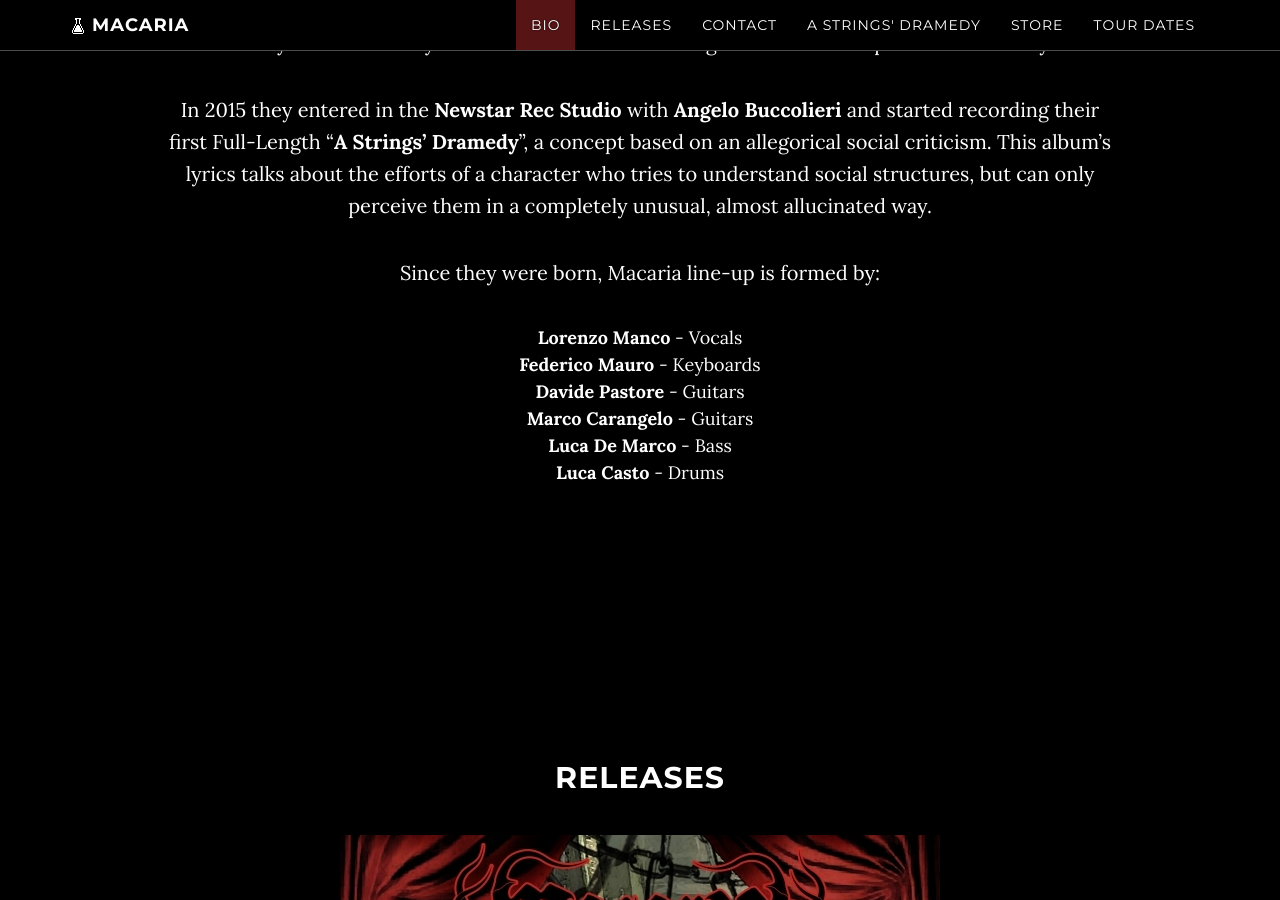
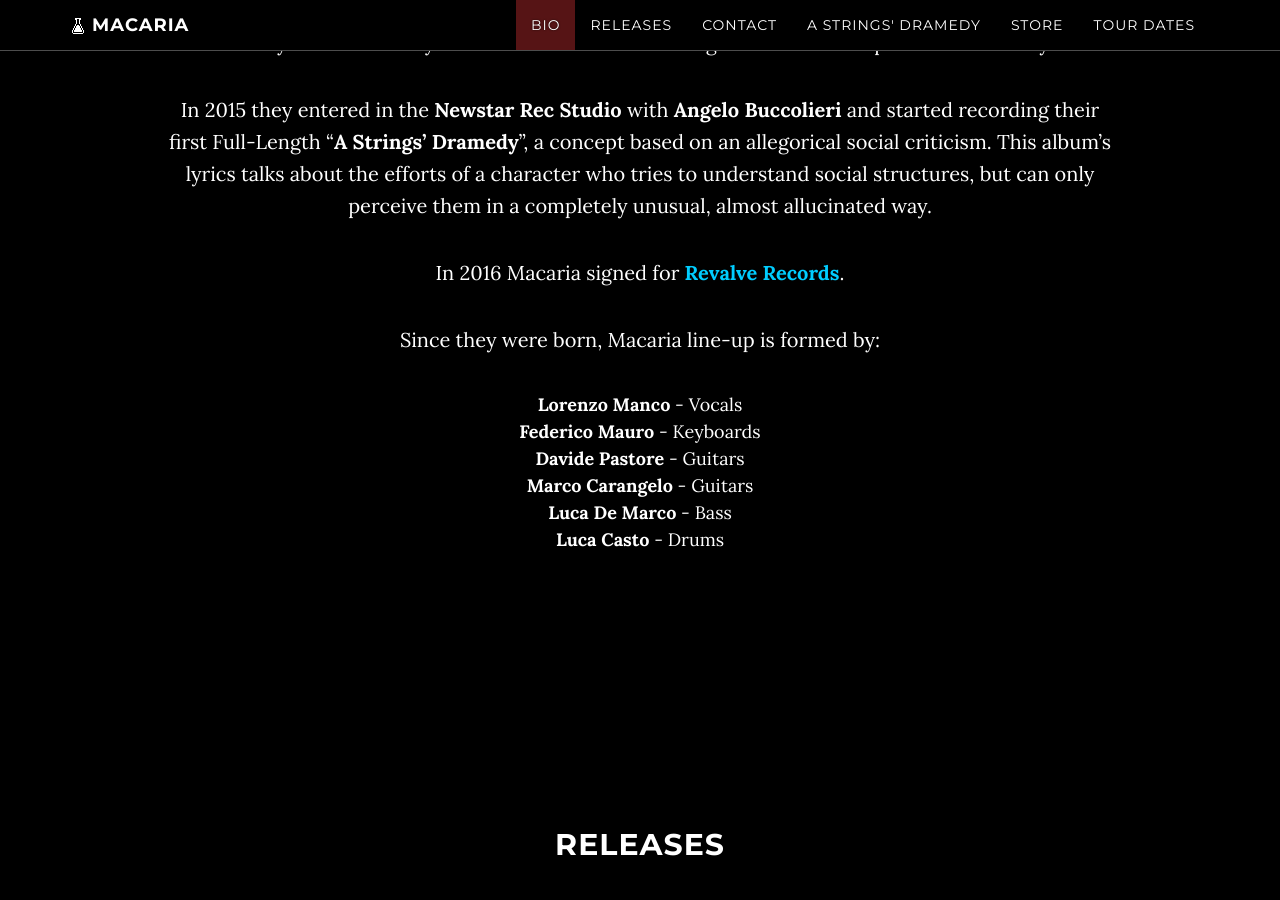
Before and after one commit to MacariaBand/macariaband.github.io, a Jekyll site: the page built from index.html, in a window 1280 px wide and 900 px high, scrolled down 1418 px. Built offline with Jekyll 4.4.1, drawn with Linux system fonts in a browser that asks for light colours; nearby versions of some CDN libraries; comment, search, counter and statistics services are not loaded.

Commit message:
Update biography

```diff
--- a/bio.html
+++ b/bio.html
@@ -16,6 +16,8 @@
 allegorical social criticism. This album's lyrics talks about the efforts of a character who tries to understand social structures, but can only perceive them in a
 completely unusual, almost allucinated way.
 
+In 2016 Macaria signed for <a href="http://www.revalverecords.com/" target="_blank">**Revalve Records**</a>.
+
 Since they were born, Macaria line-up is formed by:
 <ul class="list-unstyled">
   <li><strong>Lorenzo Manco</strong> - Vocals</li>
```
